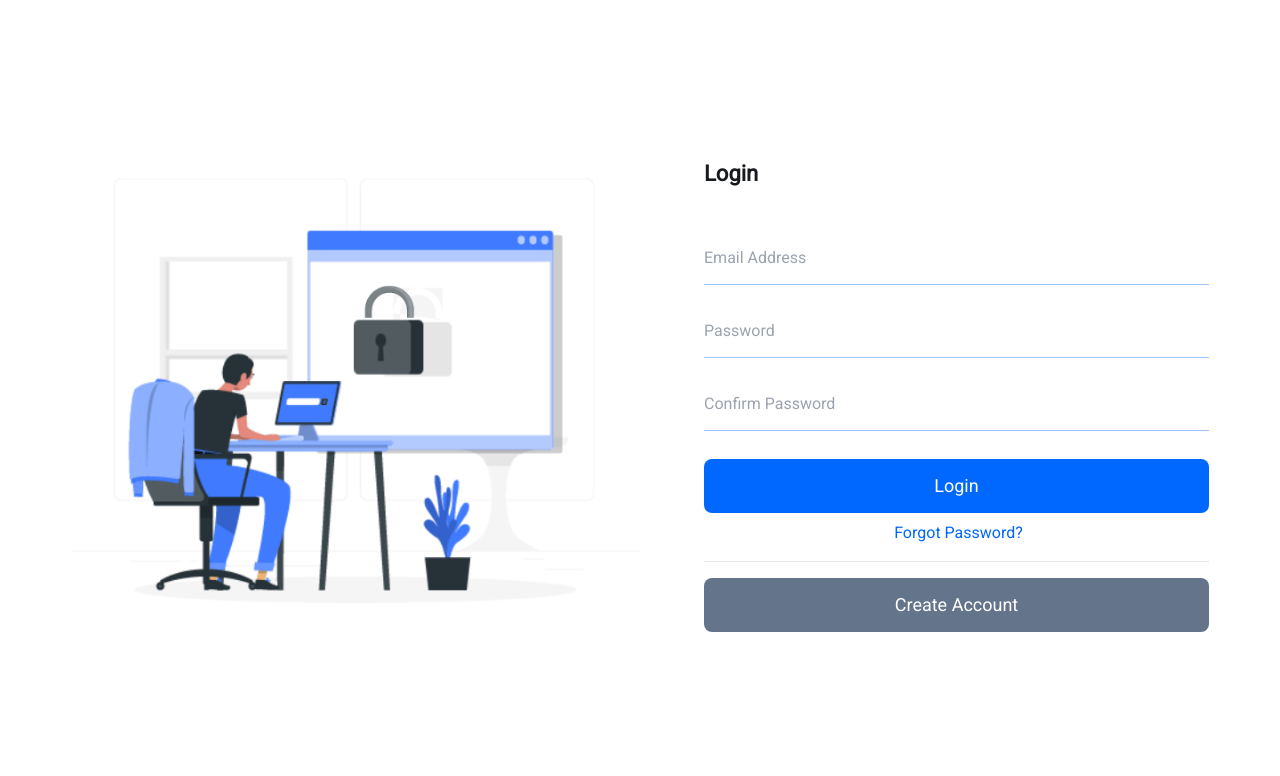
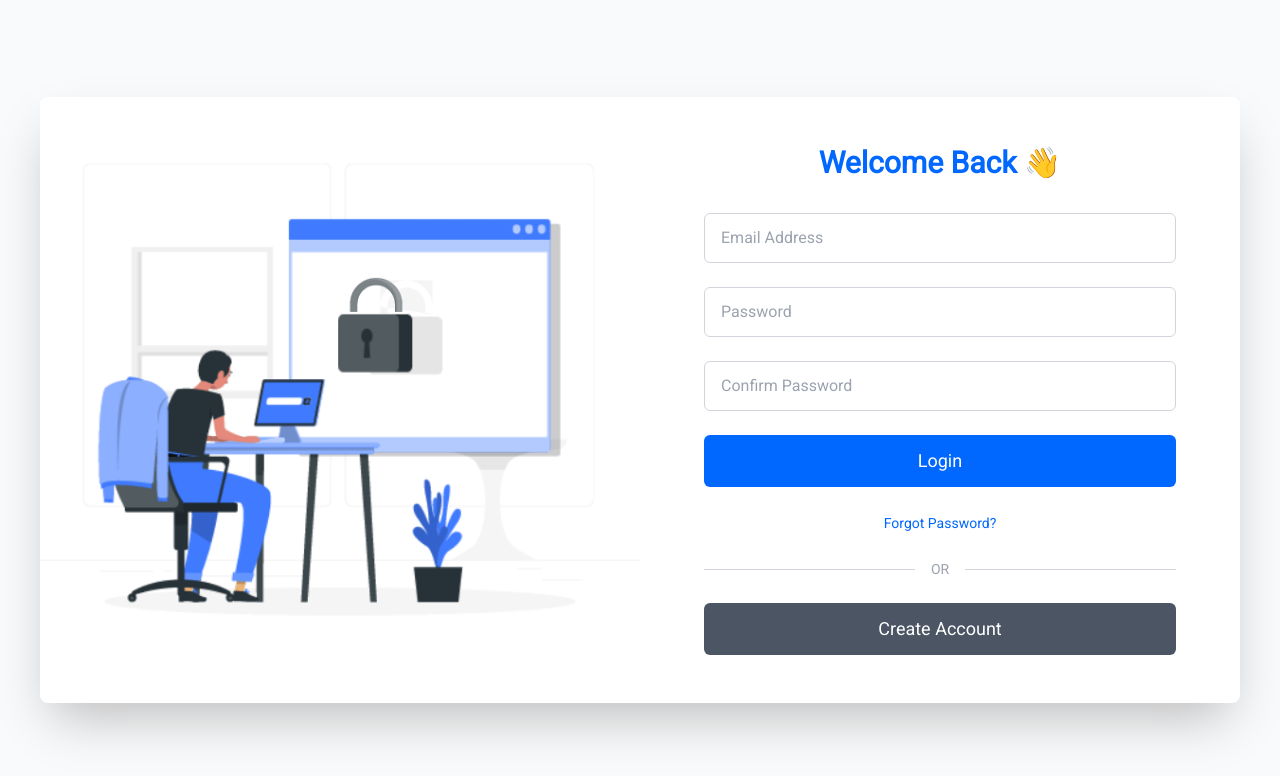
Before and after one commit to kumargaurav3815/Medicare_frontend, a React (Vite) app: page /login in a window 1280 px wide. Shown: the top 776 px of the page. Built offline with nearby package versions, Linux system fonts and the light colour scheme.

Commit message:
Fix CORS: use array instead of comma string

```diff
--- a/src/pages/Login.jsx
+++ b/src/pages/Login.jsx
@@ -81,91 +81,92 @@ function Login() {
     if (token) {
       checkTokenExpiration(token);
     }
+
+    document.body.style.overflowY = "hidden"; // Lock vertical scroll
+    return () => {
+      document.body.style.overflowY = "auto"; // Restore on unmount
+    };
   }, []);
 
   return (
-    <section className="flex items-center justify-center min-h-screen w-full">
-      <div className="max-w-[1170px] w-full px-4">
-        <div className="grid grid-cols-1 lg:grid-cols-2">
-          <div className="hidden lg:block">
-            <figure className="rounded-l-lg">
-              <img src={loginImg} className="w-full" alt="Login" />
-            </figure>
+    <section className="flex items-center justify-center h-screen overflow-x-auto bg-gray-50 dark:bg-[#0f172a] transition-all duration-300 ease-in-out">
+      <div className="flex flex-col lg:flex-row w-[95%] max-w-[1200px] shadow-2xl rounded-lg overflow-hidden bg-white dark:bg-slate-900">
+        {/* Image Section */}
+        <div className="hidden lg:flex w-full lg:w-1/2">
+          <img
+            src={loginImg}
+            alt="Login Visual"
+            className="object-cover w-full h-full"
+          />
         </div>
 
-          <div className="rounded-lg lg:pl-16 py-10">
-            <h3 className="text-headingColor text-[22px] leading-9 font-bold mb-10 text-center lg:text-left">
-              Login
-            </h3>
+        {/* Form Section */}
+        <div className="w-full lg:w-1/2 px-8 py-12 md:px-16">
+          <h2 className="text-3xl font-bold text-center text-primaryColor dark:text-white mb-8">
+            Welcome Back 👋
+          </h2>
 
-            <form onSubmit={handleLogin}>
-              <div className="mb-5">
+          <form onSubmit={handleLogin} className="space-y-6">
             <input
               type="email"
               name="email"
-                  className="w-full pr-4 py-3 border-b border-solid border-[#0066ff61] focus:outline-none focus:border-b-primaryColor text-[16px] leading-7 text-headingColor placeholder:text-textColor cursor-pointer"
+              className="w-full px-4 py-3 rounded-md border border-gray-300 dark:border-gray-700 dark:bg-gray-800 dark:text-white focus:outline-none focus:ring-2 focus:ring-primaryColor transition"
               placeholder="Email Address"
               value={email}
               onChange={(e) => setEmail(e.target.value)}
               required
               autoComplete="email"
             />
-              </div>
 
-              <div className="mb-5">
             <input
               type="password"
               name="password"
-                  className="w-full pr-4 py-3 border-b border-solid border-[#0066ff61] focus:outline-none focus:border-b-primaryColor text-[16px] leading-7 text-headingColor placeholder:text-textColor cursor-pointer"
+              className="w-full px-4 py-3 rounded-md border border-gray-300 dark:border-gray-700 dark:bg-gray-800 dark:text-white focus:outline-none focus:ring-2 focus:ring-primaryColor transition"
               placeholder="Password"
               value={password}
               onChange={(e) => setPassword(e.target.value)}
               required
               autoComplete="current-password"
             />
-              </div>
 
-              <div className="mb-5">
             <input
               type="password"
               name="confirmPassword"
-                  className="w-full pr-4 py-3 border-b border-solid border-[#0066ff61] focus:outline-none focus:border-b-primaryColor text-[16px] leading-7 text-headingColor placeholder:text-textColor cursor-pointer"
+              className="w-full px-4 py-3 rounded-md border border-gray-300 dark:border-gray-700 dark:bg-gray-800 dark:text-white focus:outline-none focus:ring-2 focus:ring-primaryColor transition"
               placeholder="Confirm Password"
               value={confirmPassword}
               onChange={(e) => setConfirmPassword(e.target.value)}
               required
               autoComplete="new-password"
             />
+
+            <button
+              type="submit"
+              className="w-full bg-primaryColor hover:bg-blue-700 transition text-white text-lg font-medium py-3 rounded-md">
+              Login
+            </button>
+
+            <div className="text-center mt-4">
+              <Link
+                to="/forgotPassword"
+                className="text-sm text-primaryColor hover:underline dark:text-blue-400">
+                Forgot Password?
+              </Link>
             </div>
 
-              <div className="mt-7">
-                <button
-                  type="submit"
-                  className="w-full bg-primaryColor text-white text-[18px] leading-[30px] rounded-lg px-4 py-3">
-                  Login
-                </button>
+            <div className="flex items-center gap-4 my-4">
+              <hr className="flex-1 border-gray-300 dark:border-gray-600" />
+              <span className="text-gray-400 text-sm">OR</span>
+              <hr className="flex-1 border-gray-300 dark:border-gray-600" />
             </div>
 
-              <p className="mt-2 text-textColor text-center">
-                <Link
-                  to="/forgotPassword"
-                  className="text-primaryColor font-medium ml-1">
-                  Forgot Password?
-                </Link>
-              </p>
-
-              <hr className="h-px my-4 bg-gray-200 border-0 dark:bg-gray-800" />
-
-              <div>
             <button
               type="button"
-                  className="w-full bg-slate-500 text-white text-[18px] leading-[30px] rounded-lg px-4 py-3"
+              className="w-full bg-gray-600 hover:bg-gray-700 transition text-white text-lg font-medium py-3 rounded-md"
               onClick={handleRegisterNewUser}>
               Create Account
             </button>
-              </div>
           </form>
-          </div>
         </div>
       </div>
 
```
Lines whose indentation alone changed are shown as unchanged.
